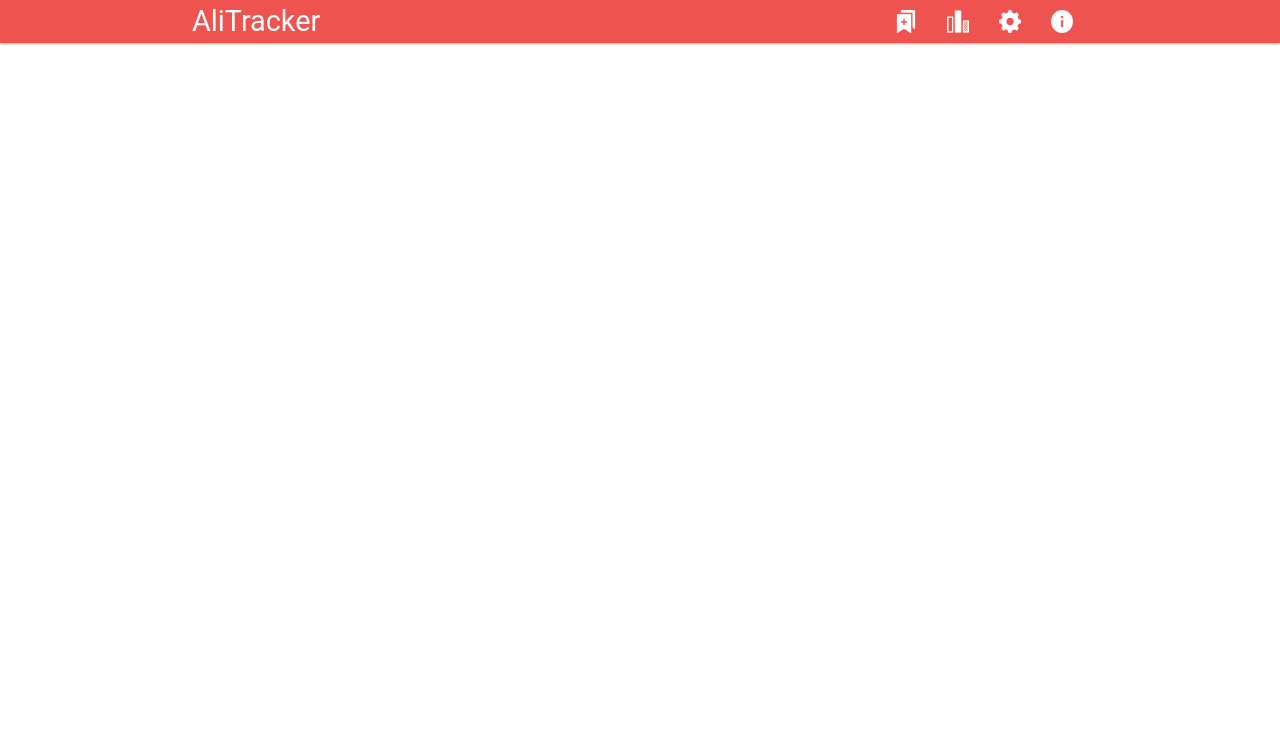
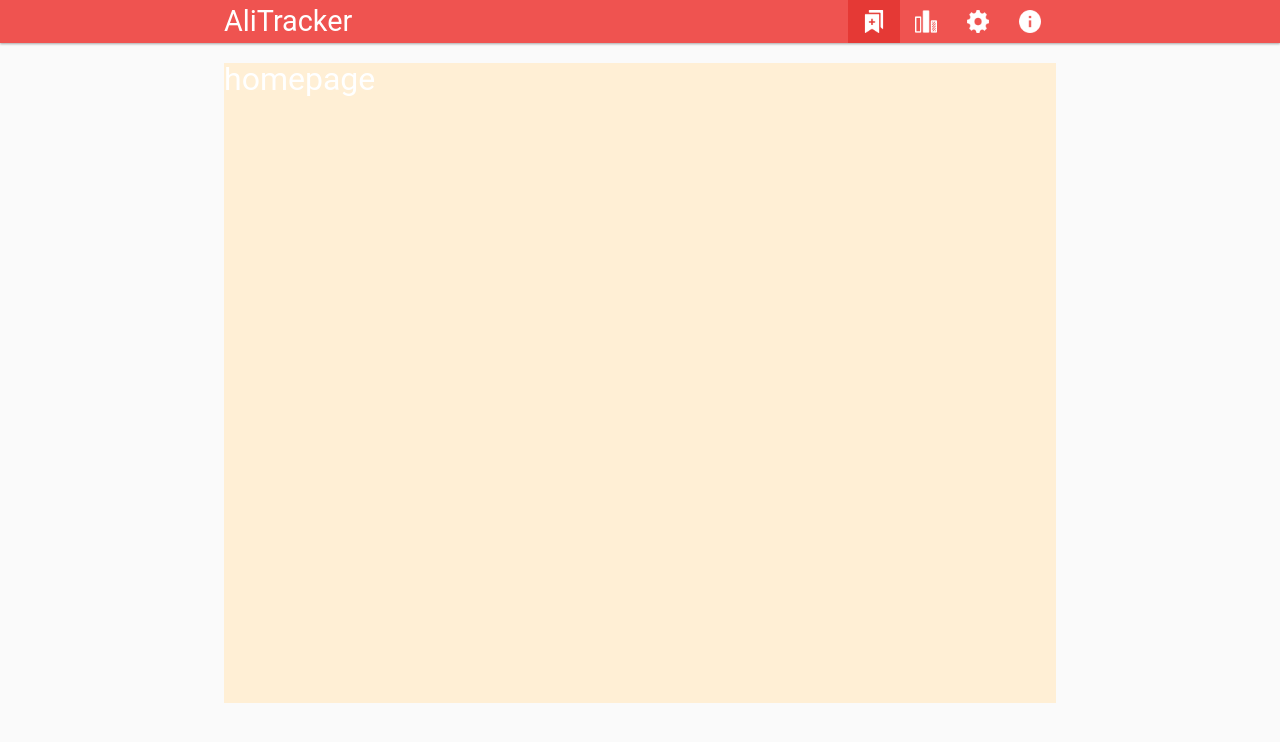
Before and after one commit to szacho/ali-tracker, a React (Create React App) app in the folder client/: page / in a window 1280 px wide. Shown: the top 742 px of the page. Built offline with nearby package versions, Linux system fonts and the light colour scheme.

Commit message:
Set up react-router

```diff
--- a/client/package.json
+++ b/client/package.json
@@ -9,6 +9,7 @@
     "react": "^15.4.2",
     "react-dom": "^15.4.2",
     "react-redux": "^5.0.3",
+    "react-router-dom": "^4.0.0-beta.7",
     "redux": "^3.6.0",
     "redux-devtools-extension": "^2.13.0",
     "redux-thunk": "^2.2.0",
--- a/client/src/components/app.jsx
+++ b/client/src/components/app.jsx
@@ -1,14 +1,36 @@
 import React, { Component } from 'react';
+import { Switch, Route } from 'react-router-dom';
+
+import { Container } from '../style-utils';
+import styled from 'styled-components';
 import Navbar from './navbar';
+import * as views from './views';
 
 class App extends Component {
   render() {
     return (
       <div>
         <Navbar />
+        <MainContainer>
+          <Switch>
+            <Route exact path="/" component={views.homepage}/>
+            <Route path="/statystyki" component={views.statistics}/>
+            <Route path="/opcje" component={views.options}/>
+            <Route path="/info" component={views.info}/>
+            <Route path="/:token" component={views.tokenpage}/>
+            {/* <Route component={NoMatch}/> */}
+          </Switch>
+        </MainContainer>
       </div>
     );
   }
 }
 
 export default App;
+
+const MainContainer = styled(Container)`
+  background: papayawhip;
+  min-height: 80vh;
+  margin: 20px auto;
+  font-size: 2rem;
+`;
--- a/client/src/components/navbar.jsx
+++ b/client/src/components/navbar.jsx
@@ -1,4 +1,5 @@
 import React, { Component } from 'react';
+import { NavLink } from 'react-router-dom';
 import styled from 'styled-components';
 import { Container } from '../style-utils';
 import c from '../style-utils/colors';
@@ -18,24 +19,24 @@
           </header>
           <NavLinks>
             <li>
-              <a href="">
+              <NavLink activeClassName="active" exact to="/">
                 <img src={bookmarkImg} alt="dodaj paczkę"/>
-              </a>
+              </NavLink>
             </li>
             <li>
-              <a href="">
+              <NavLink activeClassName="active" to="/statystyki">
                 <img src={chartImg} alt=""/>
-              </a>
+              </NavLink>
             </li>
             <li>
-              <a href="">
+              <NavLink activeClassName="active" to="/opcje">
                 <img src={gearImg} alt=""/>
-              </a>
+              </NavLink>
             </li>
             <li>
-              <a href="">
+              <NavLink activeClassName="active" to="/info">
                 <img src={infoImg} alt=""/>
-              </a>
+              </NavLink>
             </li>
           </NavLinks>
         </NavContainer>
@@ -62,15 +63,16 @@
 const NavLinks = styled.ul`
   display: flex;
   li {
-    transition: 0.2s ease-out all;
     height: 43px;
     width: calc(43px*1.21);
-    &:hover { background: ${c.hoverRed} }
     a {
+      transition: 0.2s ease-out all;
       height: 100%;
       display: flex;
       align-items: center;
       justify-content: center;
+      &:hover { background: ${c.hoverRed} }
+      &.active { background: ${c.hoverRed} }
     }
     img {
       height: 51.2%;
--- /dev/null
+++ b/client/src/components/views.jsx
@@ -0,0 +1,31 @@
+import React from 'react';
+
+export function homepage() {
+  return(
+    <div>homepage</div>
+  );
+}
+
+export function statistics() {
+  return(
+    <div>Statistics</div>
+  );
+}
+
+export function options() {
+  return(
+    <div>Options</div>
+  );
+}
+
+export function info() {
+  return(
+    <div>Info</div>
+  );
+}
+
+export function tokenpage(props) {
+  return(
+    <div>token: {props.match.params.token}</div>
+  );
+}
--- a/client/src/index.js
+++ b/client/src/index.js
@@ -5,6 +5,8 @@
 import reducers from './reducers';
 import { composeWithDevTools } from 'redux-devtools-extension';
 import { Provider } from 'react-redux';
+import { BrowserRouter } from 'react-router-dom';
+
 import resetCss from './style-utils/reset';
 import App from './components/app';
 resetCss();
@@ -12,8 +14,10 @@
 const store = createStore(reducers, composeWithDevTools(applyMiddleware(thunk)));
 
 ReactDOM.render(
-  <Provider store={store}>
-    <App />
-  </Provider>,
+  <BrowserRouter>
+    <Provider store={store}>
+      <App />
+    </Provider>
+  </BrowserRouter>,
   document.getElementById('root')
 );
--- a/client/src/reducers/index.js
+++ b/client/src/reducers/index.js
@@ -1,6 +1,6 @@
 import { combineReducers } from 'redux';
-import parcels from './parcels';
+import packages from './packages';
 
 export default combineReducers({
-  parcels
+  packages
 });
--- a/client/src/reducers/parcels.js
+++ b/client/src/reducers/packages.js
@@ -1,7 +1,7 @@
 
 const INITIAL_STATE = [];
 
-export default function parcels(state = INITIAL_STATE, action) {
+export default function packages(state = INITIAL_STATE, action) {
  switch (action.type) {
    default: return state;
  }
--- a/client/src/style-utils/index.js
+++ b/client/src/style-utils/index.js
@@ -1,7 +1,7 @@
 import styled from 'styled-components';
 
 export const Container = styled.div`
-  width: 70%;
+  width: 65%;
   height: 100%;
   margin: 0 auto;
   display: flex;
--- a/client/src/style-utils/reset.js
+++ b/client/src/style-utils/reset.js
@@ -28,6 +28,7 @@
   	line-height: 1;
     font-family: "Roboto", sans-serif;
     color: #fff;
+    background: #fafafa;
     font-size: 62.5%;
   }
   ol, ul {
```
Also changed, not shown: client/src/components/addPackage.jsx (added, +11 -0 lines).
